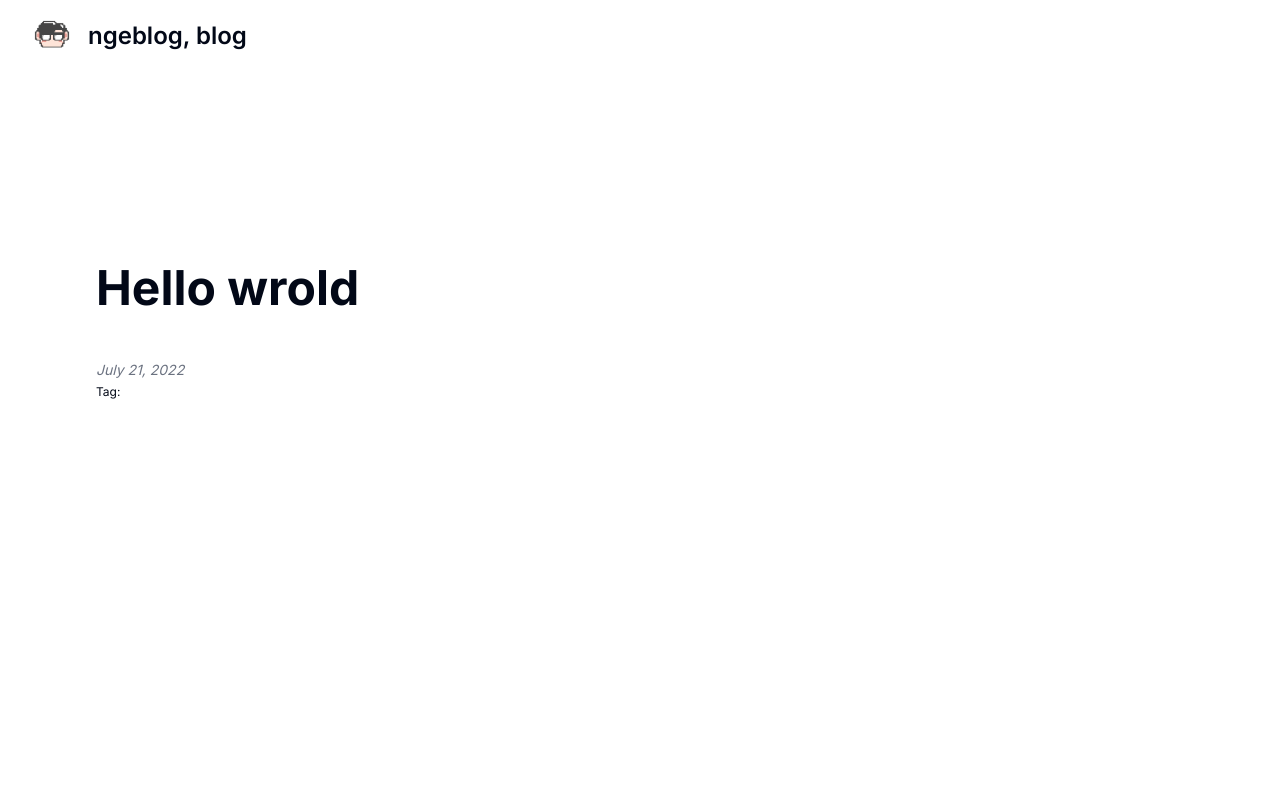
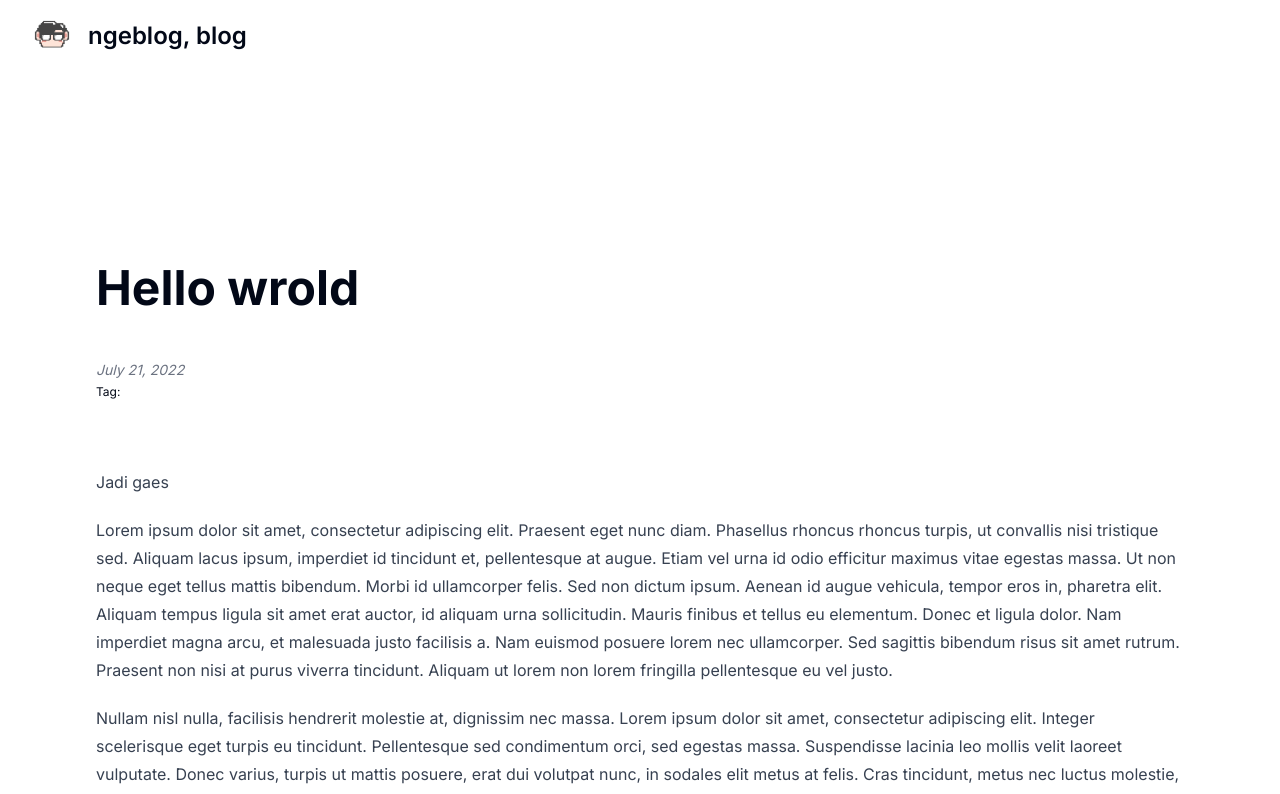
Before and after one commit to damarkrisnandi/ngeblogblog-v2, a Next.js app: page /post/20220721_2_second-post in a window 1280 px wide. Shown: the top 794 px of the page. Built offline with nearby package versions, Linux system fonts and the light colour scheme.

Commit message:
unhide MDXViewer

```diff
--- a/app/post/[slug]/page.tsx
+++ b/app/post/[slug]/page.tsx
@@ -33,7 +33,7 @@ async function Post(props: any) {
       </span>
       <div className="flex flex-col md:flex-row mb-6">
         <div className="prose !max-w-[32ch] md:!max-w-full mt-12">
-          {/* <AppMDXViewer {...content}/> */}
+          <AppMDXViewer {...content}/>
         </div>
         {/* <div className="basis-1/6 mt-20 md:mt-0 ml-2">
           <h1 className="text-md md:text-xl font-semibold">Postingan lainnya...</h1>
```
